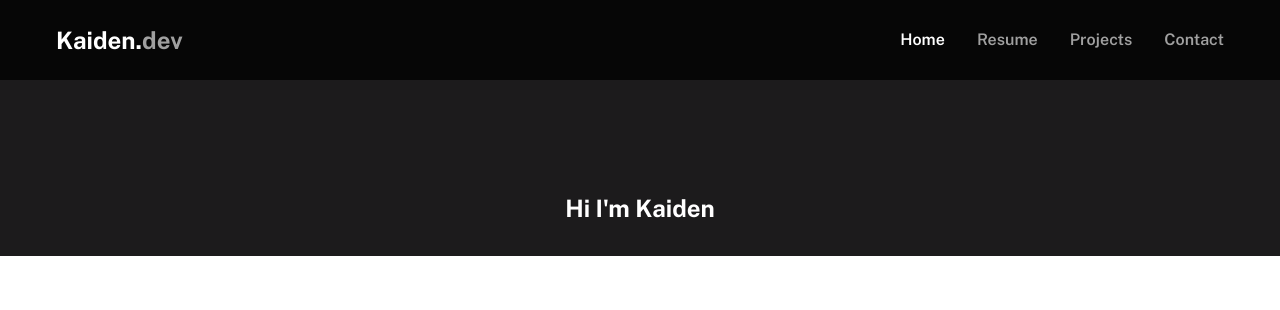
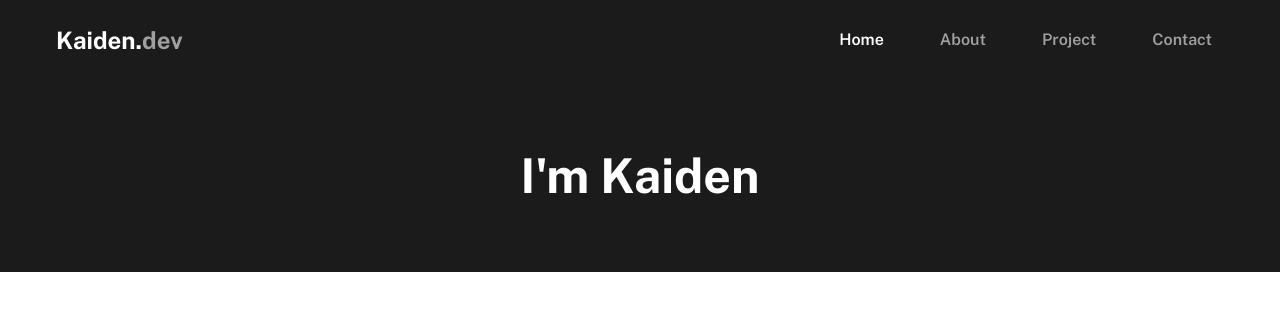
Before and after one commit to Harindrawahyu/kaiden-blog, a React (Vite) app: page / in a window 1280 px wide. Shown: the top 310 px of the page. Built offline with nearby package versions, Linux system fonts and the light colour scheme.

Commit message:
edited: Navbar , Homepage section

```diff
--- a/package.json
+++ b/package.json
@@ -1,5 +1,5 @@
 {
-  "name": "kaiden-blog-portfolio",
+  "name": "kaiden-portfolio",
   "private": true,
   "version": "0.0.1",
   "type": "module",
--- a/src/App.jsx
+++ b/src/App.jsx
@@ -2,8 +2,8 @@ import './App.css'
 import { Routes, Route } from 'react-router';
 import NotFoundPage from './pages/NotFoundPage';
 import HomePage from './pages/HomePage';
-import ProjectsPage from './pages/ProjectsPage';
-import ResumePage from './pages/ResumePage';
+import AboutPage from './pages/AboutPage';
+import ProjectPage from './pages/ProjectPage';
 import ContactPage from './pages/ContactPage';
 
 
@@ -12,8 +12,8 @@ function App() {
     <>
       <Routes>
         <Route path='/' element={<HomePage />} />
-        <Route path='/Resume' element={<ResumePage />} />
-        <Route path='/Projects' element={<ProjectsPage />} />
+        <Route path='/About' element={<AboutPage />} />
+        <Route path='/Project' element={<ProjectPage />} />
         <Route path='/Contact' element={<ContactPage />} />
         {/* NOT FOUND */}
         <Route path='/*' element={<NotFoundPage />} />
--- a/src/components/LeftSidebar.jsx
+++ /dev/null
@@ -1,13 +0,0 @@
-
-export default function LeftSidebar() {
-    return (
-        <aside className="fixed top-20 left-0 w-64 bg-[#060606] min-h-screen flex flex-col px-4 py-6 border-1 border-[#3a3a3a]">
-
-            {/* Main navigation */}
-            <nav>
-
-            </nav>
-
-        </aside>
-    );
-}
--- a/src/components/Navbar.jsx
+++ b/src/components/Navbar.jsx
@@ -4,7 +4,6 @@ import { useState } from "react";
 
 export default function Navbar() {
     const [menuOpen, setMenuOpen] = useState(false);
-    const [changeNavbarColor, setChangeNavbarColor] = useState(false);
     const location = useLocation();
 
     // Navbar Is Active
@@ -12,16 +11,7 @@ export default function Navbar() {
 
     return (
         // Start navbar
-        <div className="flex h-20 items-center justify-between gap-8 px-6 sm:px-6 bg-[#060606]">
-            {/* Button */}
-            <button
-                className="cursor-pointer md:hidden"
-                onClick={() => setMenuOpen(!menuOpen)}
-                aria-label="Toggle menu">
-
-                {/* True : False */}
-                {menuOpen ? <FaTimes /> : <FaBars />}
-            </button>
+        <div className="flex h-20 items-center justify-between gap-8 px-6 sm:px-6 bg-[#1C1B1C]">
 
             <div className="flex cursor-pointer text-2xl align-items-center pl-8 text-[#a0a0a0] font-semibold">
                 {/* Title */}
@@ -36,34 +26,34 @@ export default function Navbar() {
             <div className="hidden font-semibold md:flex gap-8 pr-8 items-center ">
                 <Link to="/">
                     <a
-                        className={`transition duration-300 hover:text-white ${isActive("/") ? "text-white" : "text-[#a0a0a0]"}`}
+                        className={`transition duration-500 px-3 py-2 rounded-full hover:bg-[#3a3a3a] ${isActive("/") ? "text-white" : "text-[#a0a0a0]"}`}
                         href="/"
                     >
                         Home
                     </a>
                 </Link>
 
-                <Link to="/Resume">
+                <Link to="/About">
                     <a
-                        className={`transition duration-300 hover:text-white ${isActive("/Resume") ? "text-white" : "text-[#a0a0a0]"}`}
-                        href="/Resume"
+                        className={`transition duration-500 px-3 py-2 rounded-full hover:bg-[#3a3a3a] ${isActive("/About") ? "text-white" : "text-[#a0a0a0]"}`}
+                        href="/About"
                     >
-                        Resume
+                        About
                     </a>
                 </Link>
 
-                <Link to="/Projects">
+                <Link to="/Project">
                     <a
-                        className={`transition duration-300 hover:text-white ${isActive("/Projects") ? "text-white" : "text-[#a0a0a0]"}`}
-                        href="/Projects"
+                        className={`transition duration-500 px-3 py-2 rounded-full hover:bg-[#3a3a3a] ${isActive("/Project") ? "text-white" : "text-[#a0a0a0]"}`}
+                        href="/Project"
                     >
-                        Projects
+                        Project
                     </a>
                 </Link>
 
                 <Link to="/Contact">
                     <a
-                        className={`transition duration-300 hover:text-white ${isActive("/Contact") ? "text-white" : "text-[#a0a0a0]"}`}
+                        className={`transition duration-500 px-3 py-2 rounded-full hover:bg-[#3a3a3a] ${isActive("/Contact") ? "text-white" : "text-[#a0a0a0]"}`}
                         href="/Contact"
                     >
                         Contact
@@ -71,8 +61,18 @@ export default function Navbar() {
                 </Link>
             </div>
 
+            {/* Button */}
+            <button
+                className="cursor-pointer md:hidden py-3 px-3 text-2xl"
+                onClick={() => setMenuOpen(!menuOpen)}
+                aria-label="Toggle menu">
+
+                {/* True : False */}
+                {menuOpen ? <FaTimes /> : <FaBars />}
+            </button>
             {/* Mobile Items */}
             {
+
                 menuOpen && (
                     <div className="fixed font-light top-18 left-0 w-full h-full bg-[#0D0D0D] flex flex-col text-2xl text-left gap-6 py-6 px-6 md:hidden">
                         <Link to="/" onClick={() => setMenuOpen(false)}>
@@ -84,21 +84,21 @@ export default function Navbar() {
                             </a>
                         </Link>
 
-                        <Link to="/Resume" onClick={() => setMenuOpen(false)}>
+                        <Link to="/About" onClick={() => setMenuOpen(false)}>
                             <a
-                                className={`transition duration-300 hover:text-white ${isActive("/Resume") ? "text-white" : "text-[#a0a0a0]"}`}
-                                href="/Resume"
+                                className={`transition duration-300 hover:text-white ${isActive("/About") ? "text-white" : "text-[#a0a0a0]"}`}
+                                href="/About"
                             >
-                                Resume
+                                About
                             </a>
                         </Link>
 
-                        <Link to="/Projects" onClick={() => setMenuOpen(false)}>
+                        <Link to="/Project" onClick={() => setMenuOpen(false)}>
                             <a
-                                className={`transition duration-300 hover:text-white ${isActive("/Projects") ? "text-white" : "text-[#a0a0a0]"}`}
-                                href="/Projects"
+                                className={`transition duration-300 hover:text-white ${isActive("/Project") ? "text-white" : "text-[#a0a0a0]"}`}
+                                href="/Project"
                             >
-                                Projects
+                                Project
                             </a>
                         </Link>
 
--- a/src/components/RightSidebar.jsx
+++ /dev/null
@@ -1,6 +0,0 @@
-export default function RigthSidebar() {
-    return (
-        <div>Ini Sidebar Kanan</div>
-    )
-
-};
--- a/src/pages/ResumePage.jsx
+++ b/src/pages/AboutPage.jsx
@@ -1,6 +1,6 @@
 import Navbar from "../components/Navbar";
 
-export default function ResumePage() {
+export default function AboutPage() {
     return (
         <>
             <Navbar />
--- a/src/pages/HomePage.jsx
+++ b/src/pages/HomePage.jsx
@@ -1,6 +1,4 @@
-import Post from "../components/Post"
 import Navbar from "../components/Navbar";
-import LeftSidebar from "../components/LeftSidebar";
 
 
 export default function HomePage() {
@@ -10,14 +8,16 @@ export default function HomePage() {
       {/* Navbar */}
       <Navbar />
 
-      {/* Left Sidebar */}
-      {/* <LeftSidebar /> */}
+      {/* Main Content */}
+      <main className="mt-auto">
+        <div class="relative h-full w-full bg-white"></div>
+      </main>
+      <section className="flex flex-col items-center gap-6 p-8 bg-[#1C1B1C]">
+        <div className="container ">
+          <h1 className="py-10 text-center text-3xl sm:text-5xl text-white font-bold">I'm Kaiden</h1>
+        </div>
+      </section>
 
-
-      {/* Main Content */}
-      <div className="flex flex-col items-center gap-6 p-8 bg-[#1C1B1C]">
-        <h1 className="mt-20 text-2xl text-white font-bold">Hi I'm Kaiden</h1>
-      </div>
 
       {/* Right Sidebar */}
 
--- a/src/pages/ProjectsPage.jsx
+++ b/src/pages/ProjectPage.jsx
@@ -1,9 +1,8 @@
 import Post from "../components/Post"
 import Navbar from "../components/Navbar";
-import LeftSidebar from "../components/LeftSidebar";
 
 
-export default function ProjectsPage() {
+export default function ProjectPage() {
     const posts = [
         {
             id: 1,
```
